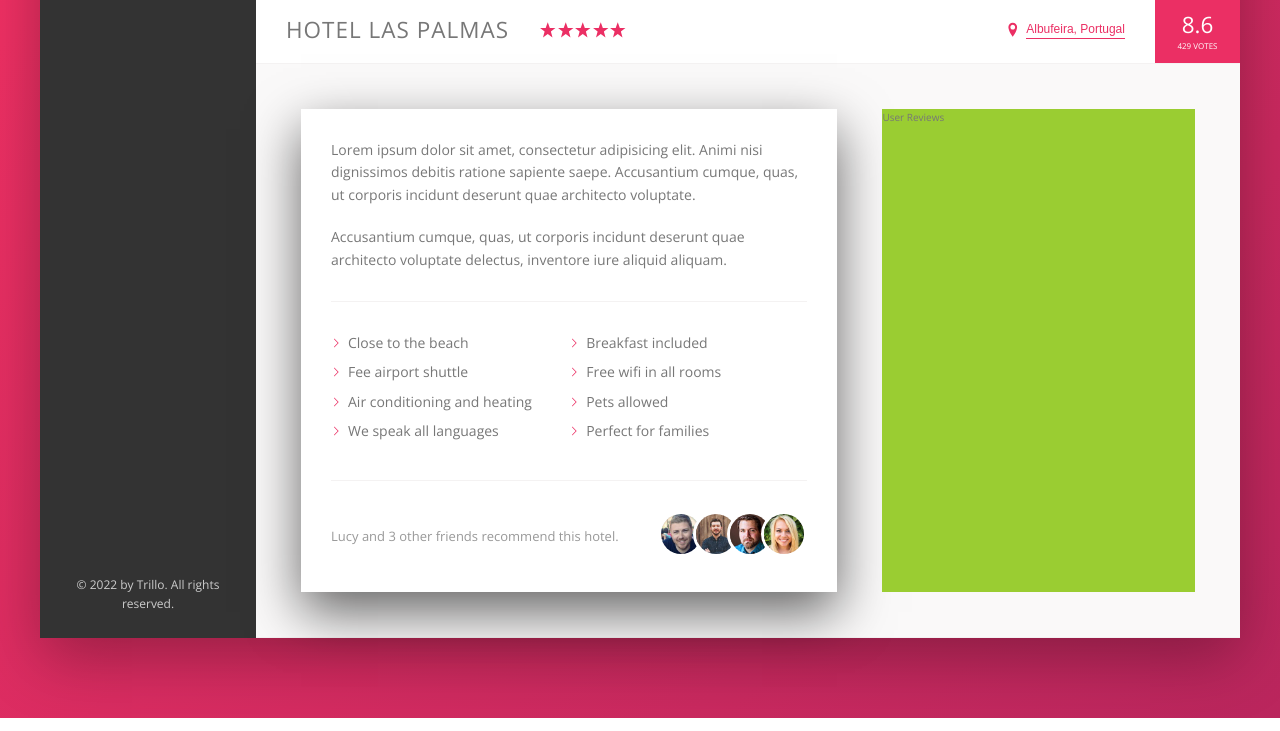
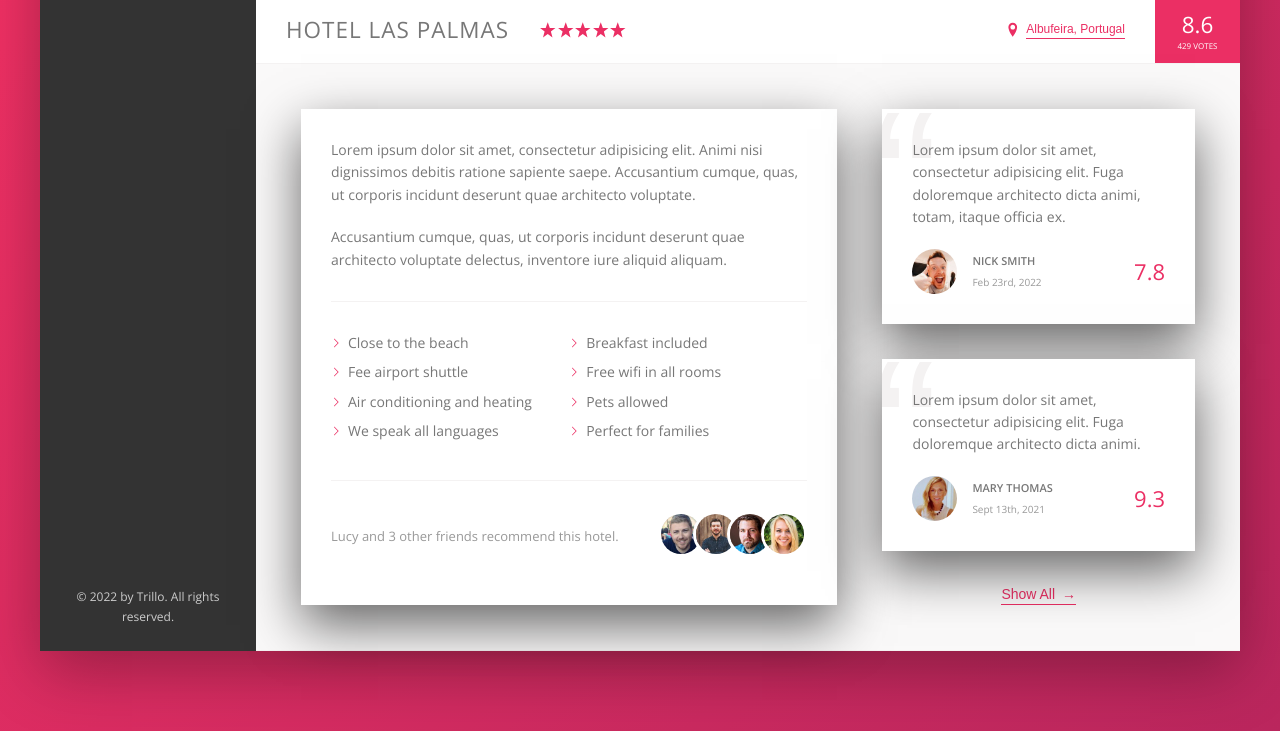
Before and after one commit to wahyuPM/Trillo, a website: page index.html in a window 1280 px wide. Shown: the part 538-1269 px from the top of the page. Drawn offline with nearby package versions, Linux system fonts and the light colour scheme.

Commit message:
add user review section

```diff
--- a/index.html
+++ b/index.html
@@ -170,7 +170,41 @@
                         </div>
                     </div>
                     <div class="user-reviews">
-                        User Reviews
+                        <figure class="review">
+                            <blockquote class="review__text">
+                                Lorem ipsum dolor sit amet, consectetur adipisicing elit. Fuga doloremque architecto
+                                dicta animi, totam, itaque officia
+                                ex.
+                            </blockquote>
+                            <figcaption class="review__user">
+                                <img src="img/user-1.jpg" alt="User 1" class="review__photo">
+                                <div class="review__user-box">
+                                    <p class="review__user-name">Nick Smith</p>
+                                    <p class="review__user-date">Feb 23rd, 2022</p>
+                                </div>
+                                <div class="review__rating">
+                                    7.8
+                                </div>
+                            </figcaption>
+                        </figure>
+                        <figure class="review">
+                            <blockquote class="review__text">
+                                Lorem ipsum dolor sit amet, consectetur adipisicing elit. Fuga doloremque architecto
+                                dicta animi.
+                            </blockquote>
+                            <figcaption class="review__user">
+                                <img src="img/user-2.jpg" alt="User 2" class="review__photo">
+                                <div class="review__user-box">
+                                    <p class="review__user-name">Mary Thomas</p>
+                                    <p class="review__user-date">Sept 13th, 2021</p>
+                                </div>
+                                <div class="review__rating">
+                                    9.3
+                                </div>
+                            </figcaption>
+                        </figure>
+
+                        <button class="btn-inline">Show All <span>&rarr;</span></button>
                     </div>
                 </div>
             </main>
--- a/sass/components.scss
+++ b/sass/components.scss
@@ -265,8 +265,17 @@
     cursor: pointer;
     transition: all 0.2s;
 
+    & span {
+        margin-left: 3px;
+        transition: margin-left 0.2s;
+    }
+
     &:hover {
         color: var(--color-grey-dark-1);
+
+        span {
+            margin-left: 8px;
+        }
     }
 
     &:focus {
@@ -363,3 +372,66 @@
         }
     }
 }
+
+///////////////////////////
+//REVIEWS
+.review {
+    background-color: #fff;
+    box-shadow: var(--shadow-light);
+    padding: 3rem;
+    margin-bottom: 3.5rem;
+    position: relative;
+    overflow: hidden;
+
+    &__text {
+        margin-bottom: 2rem;
+        z-index: 10;
+        position: relative;
+    }
+
+    &__user {
+        display: flex;
+        align-items: center;
+    }
+
+    &__photo {
+        height: 4.5rem;
+        width: 4.5rem;
+        border-radius: 50%;
+        margin-right: 1.5rem;
+    }
+
+    &__user-box {
+        margin-right: auto;
+    }
+
+    &__user-name {
+        font-size: 1.1rem;
+        font-weight: 600;
+        text-transform: uppercase;
+        margin-bottom: 0.4rem;
+    }
+
+    &__user-date {
+        font-size: 1rem;
+        color: var(--color-grey-dark-3);
+    }
+
+    &__rating {
+        color: var(--color-primary);
+        font-size: 2.2rem;
+        font-weight: 300;
+    }
+
+    &::before {
+        content: "\201C";
+        position: absolute;
+        top: -2.75rem;
+        left: -1rem;
+        line-height: 1;
+        font-size: 20rem;
+        color: var(--color-grey-light-2);
+        font-family: sans-serif;
+        z-index: 1;
+    }
+}
--- a/sass/layout.scss
+++ b/sass/layout.scss
@@ -39,6 +39,7 @@
 }
 
 .detail {
+    font-size: 1.4rem;
     display: flex;
     padding: 4.5rem;
     background-color: var(--color-grey-light-1);
@@ -46,7 +47,6 @@
 }
 
 .description {
-    font-size: 1.4rem;
     background-color: #fff;
     box-shadow: var(--shadow-light);
     padding: 3rem;
@@ -55,6 +55,9 @@
 }
 
 .user-reviews {
-    background-color: yellowgreen;
     flex: 1;
+
+    display: flex;
+    align-items: center;
+    flex-direction: column;
 }
```
Also changed, not shown: css/style.css.
